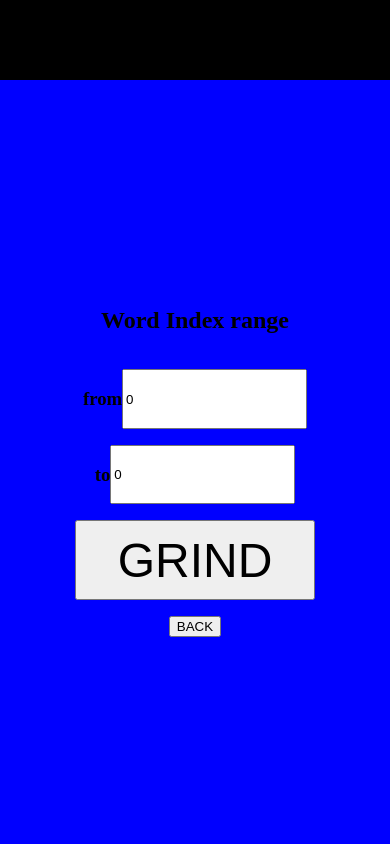
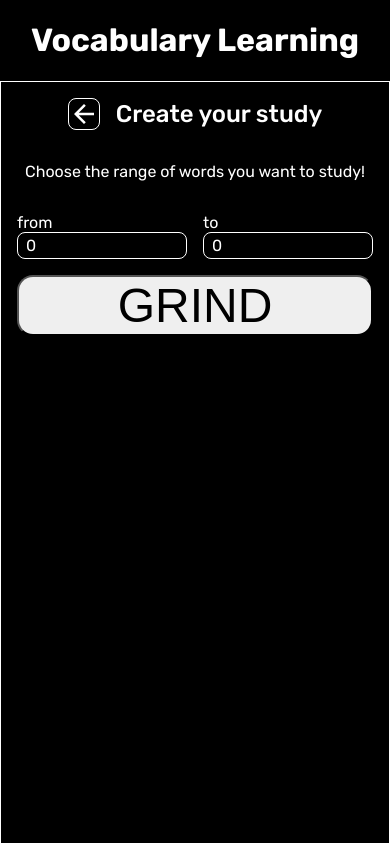
Before and after one commit to ErNeRooo/japanese-grind, a Next.js app: page /vocabulary in a window 390 px wide. Built offline with nearby package versions, Linux system fonts and the light colour scheme; a web font is replaced by a local one.

Commit message:
vocabulary learning responsive layout

```diff
--- a/src/app/vocabulary/page.tsx
+++ b/src/app/vocabulary/page.tsx
@@ -2,6 +2,7 @@
 import { useState } from "react";
 import styles from "./vocabulary.module.scss";
 import Link from "next/link";
+import Image from "next/image";
 
 const Page = () => {
   const [downIndex, setDownIndex] = useState(0);
@@ -9,36 +10,52 @@
 
   return (
     <div className={styles.page}>
-      <h1>Vocabulary Learning</h1>
+      <h1 className={styles.title}>Vocabulary Learning</h1>
       <div className={styles.container}>
-        <h2>Word Index range</h2>
         <div className={styles.row}>
-          <h3>from</h3>
+          <Link href="/" className={styles.backLink}>
+            <button className={styles.backButton}>
+              <Image
+                src="/back.svg"
+                alt="back"
+                layout="fill"
+                objectFit="cover"
+                className={styles.backIcon}
+              />
+            </button>
+          </Link>
+          <h2 className={styles.subtitle}>Create your study</h2>
+        </div>
+
+        <p>Choose the range of words you want to study!</p>
+
+        <div className={styles.row}>
+          <div className={styles.inputContainer}>
+            <label>from</label>
             <input
               type="number"
               value={downIndex}
               onChange={(e) => setDownIndex(Number(e.target.value))}
             />
           </div>
-        <div className={styles.row}>
-          <h3>to</h3>
+
+          <div className={styles.inputContainer}>
+            <label>to</label>
             <input
               type="number"
               value={upIndex}
               onChange={(e) => setUpIndex(Number(e.target.value))}
             />
           </div>
+        </div>
         <Link
           href={{
             pathname: "/vocabulary/grind",
             query: { downIndex: downIndex, upIndex: upIndex },
           }}
+          className={styles.grindLink}
         >
           <button className={styles.grindButton}>GRIND</button>
-        </Link>
-
-        <Link href="/">
-          <button className={styles.backButton}>BACK</button>
         </Link>
       </div>
     </div>
--- a/src/app/vocabulary/vocabulary.module.scss
+++ b/src/app/vocabulary/vocabulary.module.scss
@@ -3,38 +3,121 @@
   height: 100%;
 
   display: flex;
-  justify-content: center;
+  justify-content: flex-start;
   align-items: center;
   flex-direction: column;
+  font-family: var(--font-rubik);
+}
+
+.title {
+  color: white;
+}
+
+.subtitle {
+  margin: 0;
+
+  color: white;
+  font-weight: 500;
+}
+
+.backLink {
+  justify-self: flex-start !important;
+}
+
+.backButton {
+  width: 2rem;
+  height: 2rem;
+
+  position: relative;
+
+  box-sizing: border-box;
+  border: 0.1rem solid white;
+  border-radius: 0.5rem;
+  padding: 0.5rem;
+
+  background-color: transparent;
+
+  transition: 200ms;
+
+  &:hover {
+    border-radius: 1rem;
+    background-color: white;
+  }
+
+  &:hover .backIcon {
+    filter: invert(1) brightness(0);
+  }
+
+  &:active .backIcon {
+    filter: brightness(0) saturate(100%) invert(18%) sepia(53%) saturate(6512%)
+      hue-rotate(338deg) brightness(71%) contrast(115%);
+  }
 }
 
 .container {
-  min-width: 20rem;
-  max-width: 60rem;
+  min-width: 15rem;
+  max-width: 30rem;
   width: 100%;
+  flex: 1;
 
   display: flex;
-  flex: 1;
-  justify-content: center;
+  justify-content: flex-start;
   align-items: center;
   flex-direction: column;
   gap: 1rem;
   flex-wrap: wrap;
 
+  color: white;
+  box-sizing: border-box;
+  border: 1px solid white;
   padding: 1rem;
-  background-color: blue;
 }
 
 .row {
+  width: 100%;
+  height: fit-content;
+
   display: flex;
   flex-direction: row;
+  justify-content: center;
+  align-items: center;
+  box-sizing: border-box;
+  gap: 1rem;
+}
+
+.inputContainer {
+  width: 100%;
+  flex-grow: 1;
+
+  display: flex;
+  flex-direction: column;
+  align-items: flex-start;
+
+  box-sizing: border-box;
+
+  input {
+    all: unset;
+
+    width: 100%;
+    flex: 1;
+
+    box-sizing: border-box;
+    border: 1px solid white;
+    border-radius: 0.5rem;
+    padding-block: 0.2rem;
+    padding-inline: 0.5rem;
+  }
+}
+
+.grindLink {
+  width: 100%;
 }
 
 .grindButton {
-  min-width: 15rem;
-  min-height: 5rem;
+  width: 100%;
 
   flex: 1;
 
+  border-radius: 1rem;
   font-size: 3rem;
 }
```
Also changed, not shown: public/back.svg (added). Lines whose indentation alone changed are shown as unchanged.
